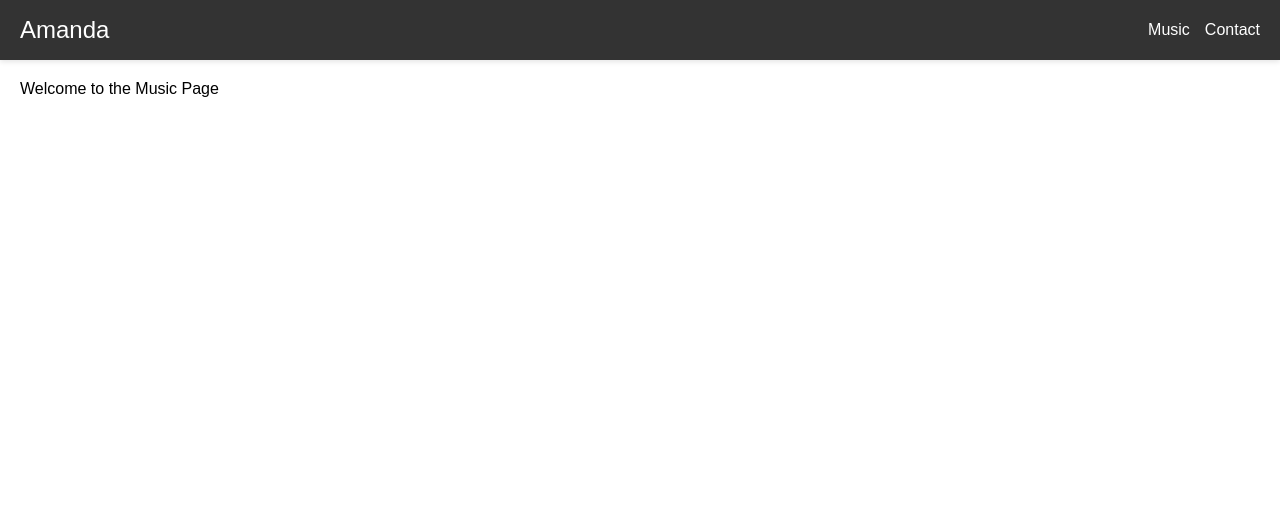
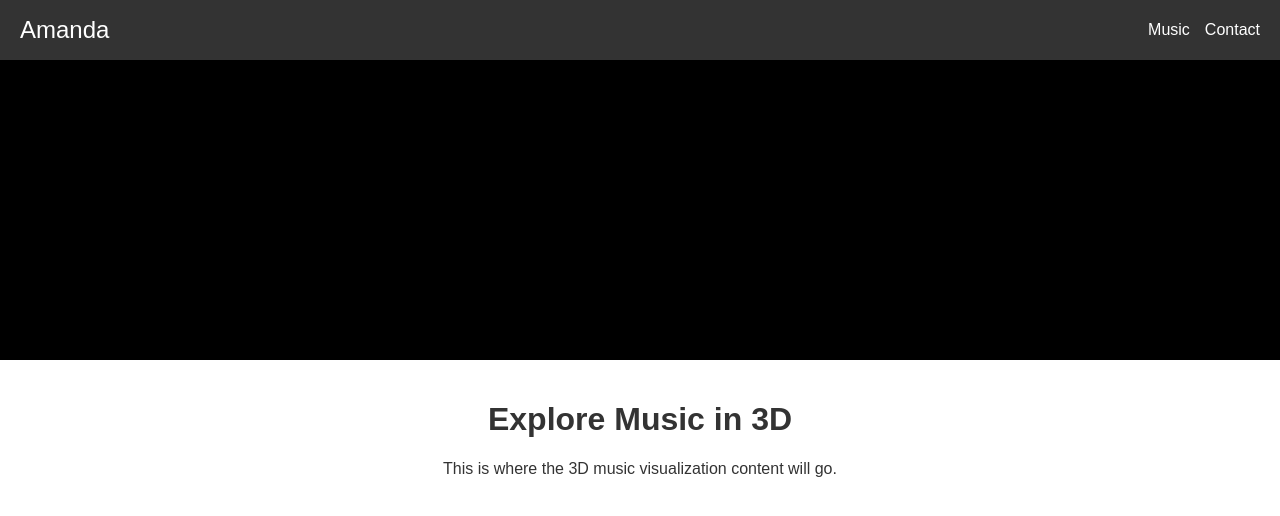
Before and after one commit to lukeyreyno/adee-website, a React (Create React App) app: page / in a window 1280 px wide. Shown: the top 516 px of the page. Built offline with nearby package versions, Linux system fonts and the light colour scheme.

Commit message:
set up music canvas

```diff
--- a/src/App.css
+++ b/src/App.css
@@ -5,5 +5,5 @@ body {
 
 .content {
     margin-top: 60px;
-    padding: 20px;
+    padding: 0px;
 }
--- /dev/null
+++ b/src/pages/Music.css
@@ -0,0 +1,17 @@
+.music-page {
+    text-align: center;
+    padding: 0;
+}
+
+.music-canvas {
+    display: block;
+    width: 100vw;
+    height: 300px;
+    background-color: #000;
+}
+
+.music-content {
+    padding: 20px;
+    text-align: center;
+    color: #333;
+}
--- a/src/pages/Music.tsx
+++ b/src/pages/Music.tsx
@@ -1,7 +1,31 @@
-import React from 'react';
+import React, { useEffect, useRef } from 'react';
+import './Music.css';
 
 const Music: React.FC = () => {
-    return <div>Welcome to the Music Page</div>;
+    const canvasRef = useRef<HTMLCanvasElement>(null);
+
+    useEffect(() => {
+        const canvas = canvasRef.current;
+        if (canvas) {
+            const context = canvas.getContext('2d');
+            if (context) {
+                // Placeholder: Clear canvas with a solid color
+                context.fillStyle = 'black';
+                context.fillRect(0, 0, canvas.width, canvas.height);
+                // Additional rendering logic for 3D can be added here
+            }
+        }
+    }, []);
+
+    return (
+        <div className="music-page">
+            <canvas ref={canvasRef} className="music-canvas"></canvas>
+            <div className="music-content">
+                <h1>Explore Music in 3D</h1>
+                <p>This is where the 3D music visualization content will go.</p>
+            </div>
+        </div>
+    );
 };
 
 export default Music;
```
